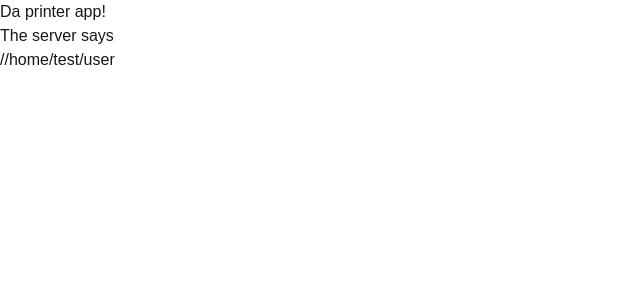
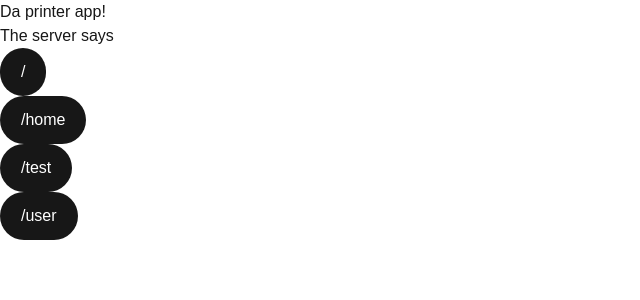
Before and after one commit to utad-proyectos-3-impresora-carnes/web, a Next.js app in the folder web-gestion-carnes/: page / in a window 1280 px wide. Shown: the top 300 px of the page, without its empty margins (0-640 px from the left). Built offline with nearby package versions, Linux system fonts and the light colour scheme.

Commit message:
Added better style

```diff
--- a/web-gestion-carnes/src/app/page.js
+++ b/web-gestion-carnes/src/app/page.js
@@ -29,12 +29,12 @@ export default function Home() {
 
 	return (
 		<div>
-		<h1>Da printer app!</h1>
-		<p>The server says {serverAnswer}</p>
-		<button onClick={() => askServer("")}>/</button>
-		<button onClick={() => askServer("home")}>/home</button>
-		<button onClick={() => askServer("test")}>/test</button>
-		<button onClick={() => askServer("user")}>/user</button>
-	</div>
+			<h1>Da printer app!</h1>
+			<p>The server says {serverAnswer}</p>
+			<button className="rounded-full border border-solid border-transparent transition-colors flex items-center justify-center bg-foreground text-background gap-2 hover:bg-[#383838] dark:hover:bg-[#ccc] text-sm sm:text-base h-10 sm:h-12 px-4 sm:px-5" onClick={() => askServer("")}>/</button>
+			<button className="rounded-full border border-solid border-transparent transition-colors flex items-center justify-center bg-foreground text-background gap-2 hover:bg-[#383838] dark:hover:bg-[#ccc] text-sm sm:text-base h-10 sm:h-12 px-4 sm:px-5" onClick={() => askServer("home")}>/home</button>
+			<button className="rounded-full border border-solid border-transparent transition-colors flex items-center justify-center bg-foreground text-background gap-2 hover:bg-[#383838] dark:hover:bg-[#ccc] text-sm sm:text-base h-10 sm:h-12 px-4 sm:px-5" onClick={() => askServer("test")}>/test</button>
+			<button className="rounded-full border border-solid border-transparent transition-colors flex items-center justify-center bg-foreground text-background gap-2 hover:bg-[#383838] dark:hover:bg-[#ccc] text-sm sm:text-base h-10 sm:h-12 px-4 sm:px-5" onClick={() => askServer("user")}>/user</button>
+		</div>
 	);
 }
```
